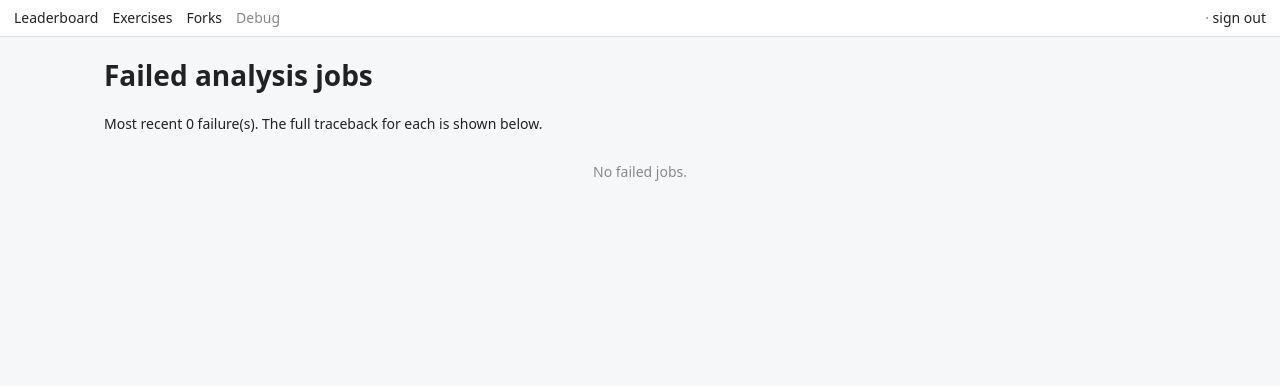
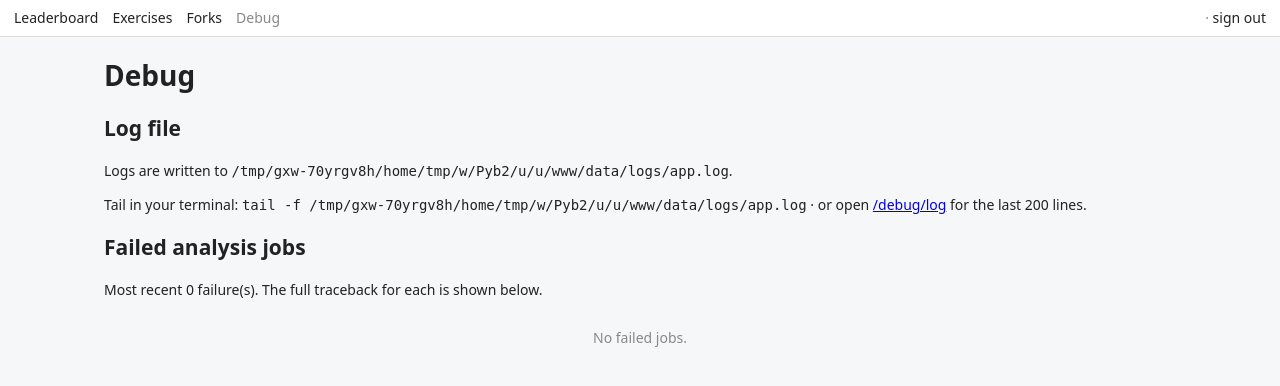
Before and after one commit to mkraemerx/slop-leaderboard, a FastAPI app: page /debug/jobs in a window 1280 px wide. Shown: the top 386 px of the page. Run offline with FastAPI, Linux system fonts and the light colour scheme; the visitor is signed in with stand-in values (Sample User, id 1); parts of the project's set-up code (start-up, migrations or seed data) failed here and were passed over; some libraries are stand-ins or nearby versions.

Commit message:
fix logging: attach handlers to named loggers + rotating file sink
When uvicorn starts up it calls logging.config.dictConfig, which replaces
the root logger's handlers. Our previous _configure_logging attached a
StreamHandler to the root logger, so uvicorn promptly removed it and
"scheduler started" / "analysis failed" messages never showed up.

Fix:
- Configure each named app logger directly (analysis, scheduler,
  webhooks, auth), not the root. uvicorn's dictConfig leaves named
  loggers alone when disable_existing_loggers=False.
- Each logger gets TWO handlers:
  - StreamHandler(stderr) — visible when console logging isn't eaten
  - RotatingFileHandler(data/logs/app.log, 5MB × 3) — survives
    everything; tail with `tail -f data/logs/app.log`
- Set propagate=False so root doesn't dupe the lines.
- _configure_logging is idempotent under uvicorn --reload (removes
  prior _slop-marked handlers before re-adding).
- /debug/jobs page now shows the log file path so the operator knows
  what to tail.
- New /debug/log page: tails the last N lines of the app log in the
  browser. Auth-protected like the rest of the debug pages.

6 new tests cover: handler attachment, file writes, idempotency,
/debug/log rendering, missing-file fallback, log path in /debug/jobs.

Co-Authored-By: Claude Sonnet 4.6 <noreply@anthropic.com>

```diff
--- a/app/main.py
+++ b/app/main.py
@@ -2,7 +2,10 @@
 from __future__ import annotations
 
 import logging
+import logging.handlers
 import sqlite3
+import sys
+from pathlib import Path
 from typing import Callable
 
 from fastapi import FastAPI
@@ -12,25 +15,60 @@ from . import auth, db, scheduler as _scheduler, web, webhooks
 from .config import Config, load_config
 
 
-def _configure_logging() -> None:
-    """Route the app's loggers to stdout once, so analysis failures and
-    scheduler ticks show up in the uvicorn console. Idempotent — calling
-    again is a no-op (uvicorn imports app.main repeatedly under --reload).
+# Names of every logger our app emits to. We configure these directly (not
+# the root) so uvicorn's `logging.config.dictConfig` on startup — which
+# replaces root handlers — can't take our logs out.
+APP_LOGGERS = ("analysis", "scheduler", "webhooks", "auth")
+_LOG_FORMAT = "%(asctime)s %(levelname)s %(name)s: %(message)s"
+
+
+def _configure_logging(cfg: Config) -> Path:
+    """Attach a StreamHandler (stderr) AND a rotating FileHandler to each
+    of our app loggers. Idempotent; safe under uvicorn --reload.
+
+    Returns the log file path so the operator knows where to tail.
+
+    Why both:
+    - StreamHandler: visible when uvicorn's logging doesn't eat it.
+    - FileHandler: survives anything uvicorn does to the console.
+
+    Why on named loggers (not root): uvicorn replaces the root logger's
+    handlers during startup. Attaching to named loggers with
+    `propagate = False` makes our output immune to that.
     """
-    root = logging.getLogger()
-    if any(getattr(h, "_slop_default", False) for h in root.handlers):
-        return
-    handler = logging.StreamHandler()
-    handler.setLevel(logging.INFO)
-    handler.setFormatter(logging.Formatter(
-        "%(asctime)s %(levelname)s %(name)s: %(message)s"
-    ))
-    handler._slop_default = True  # type: ignore[attr-defined]
-    # We add to the root logger so uvicorn's own logging still flows; we
-    # only raise our app loggers to INFO.
-    root.addHandler(handler)
-    for name in ("analysis", "scheduler"):
-        logging.getLogger(name).setLevel(logging.INFO)
+    log_dir = cfg.data_dir / "logs"
+    log_dir.mkdir(parents=True, exist_ok=True)
+    log_file = log_dir / "app.log"
+
+    formatter = logging.Formatter(_LOG_FORMAT)
+
+    file_handler = logging.handlers.RotatingFileHandler(
+        log_file, maxBytes=5_000_000, backupCount=3, encoding="utf-8",
+    )
+    file_handler.setFormatter(formatter)
+    file_handler._slop = True  # type: ignore[attr-defined]
+
+    stream_handler = logging.StreamHandler(stream=sys.stderr)
+    stream_handler.setFormatter(formatter)
+    stream_handler._slop = True  # type: ignore[attr-defined]
+
+    for name in APP_LOGGERS:
+        logger = logging.getLogger(name)
+        # Idempotent: replace any prior _slop handlers (e.g. --reload
+        # re-imports the module).
+        for h in list(logger.handlers):
+            if getattr(h, "_slop", False):
+                logger.removeHandler(h)
+        logger.setLevel(logging.INFO)
+        logger.addHandler(file_handler)
+        logger.addHandler(stream_handler)
+        # propagate=False so messages don't ALSO hit root (which uvicorn
+        # owns); we don't want duplicate or swallowed lines.
+        logger.propagate = False
+
+    # Announce the file path on stderr so the operator can find it.
+    logging.getLogger("scheduler").info("logging to %s", log_file)
+    return log_file
 
 
 def create_app(
@@ -47,9 +85,10 @@ def create_app(
     test process. Production passes none of these.
     """
     cfg = config or load_config()
-    _configure_logging()
+    log_path = _configure_logging(cfg)
     app = FastAPI(title="slop-leaderboard")
     app.state.config = cfg
+    app.state.log_path = log_path
 
     if connection_factory is None:
         def connection_factory():
--- a/app/templates/debug_jobs.html
+++ b/app/templates/debug_jobs.html
@@ -1,7 +1,22 @@
 {% extends "base.html" %}
-{% block title %}Failed jobs (debug){% endblock %}
+{% block title %}Debug{% endblock %}
 {% block content %}
-<h1>Failed analysis jobs</h1>
+<h1>Debug</h1>
+
+<section>
+  <h2>Log file</h2>
+  {% if log_path %}
+    <p>Logs are written to <code>{{ log_path }}</code>.</p>
+    <p>
+      Tail in your terminal: <code>tail -f {{ log_path }}</code>
+      &middot; or open <a href="/debug/log">/debug/log</a> for the last 200 lines.
+    </p>
+  {% else %}
+    <p class="empty">Log path not configured.</p>
+  {% endif %}
+</section>
+
+<h2>Failed analysis jobs</h2>
 <p>Most recent {{ jobs|length }} failure(s). The full traceback for each is shown below.</p>
 
 {% if jobs %}
--- a/app/web.py
+++ b/app/web.py
@@ -148,11 +148,27 @@ def fork_sync_now(request: Request, fork_id: int):
 
 @router.get("/debug/jobs", response_class=HTMLResponse)
 def debug_jobs_page(request: Request):
-    """Last 100 failed analysis jobs with full tracebacks."""
+    """Last 100 failed analysis jobs + log file location."""
     ctx = _common(request) | {
         "jobs": jobs.recent_failed_jobs(request.app.state.db, limit=100),
+        "log_path": getattr(request.app.state, "log_path", None),
     }
     return templates.TemplateResponse(request, "debug_jobs.html", ctx)
+
+
+@router.get("/debug/log", response_class=HTMLResponse)
+def debug_log_page(request: Request, n: int = 200):
+    """Tail the last `n` lines of the app log."""
+    log_path: Path | None = getattr(request.app.state, "log_path", None)
+    lines: list[str] = []
+    if log_path and Path(log_path).exists():
+        with open(log_path, "r", encoding="utf-8", errors="replace") as fh:
+            lines = fh.readlines()[-max(1, n):]
+    ctx = _common(request) | {
+        "lines": lines,
+        "log_path": log_path,
+    }
+    return templates.TemplateResponse(request, "debug_log.html", ctx)
 
 
 def mount_static(app):
```
Also changed, not shown: app/templates/debug_log.html (added, +11 -0 lines), tests/test_logging.py (added, +98 -0 lines).
